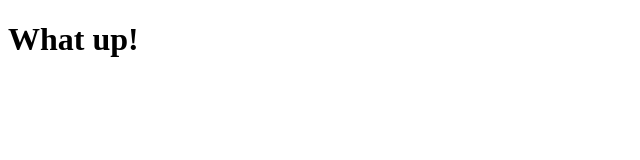
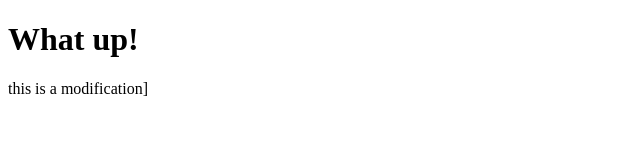
Before and after one commit to laelaf/Test, a plain HTML site: page index.html in a window 1280 px wide. Shown: the whole page, without its empty margins (0-640 px from the left). Drawn offline with Linux system fonts and the light colour scheme.

Commit message:
this is the modified

```diff
--- a/index.html
+++ b/index.html
@@ -9,6 +9,8 @@
 <body>
 <h1> What up!</h1>
 
+<p>this is a modification]</p>
+
 </body>
 
 </html>
```
